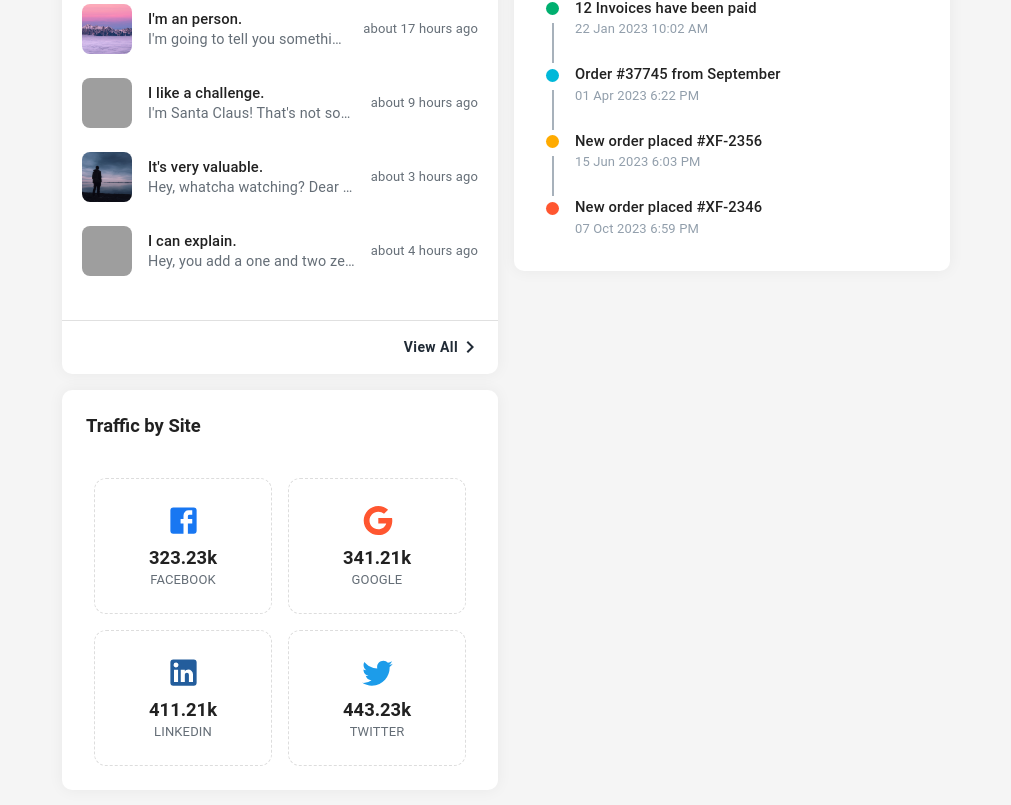
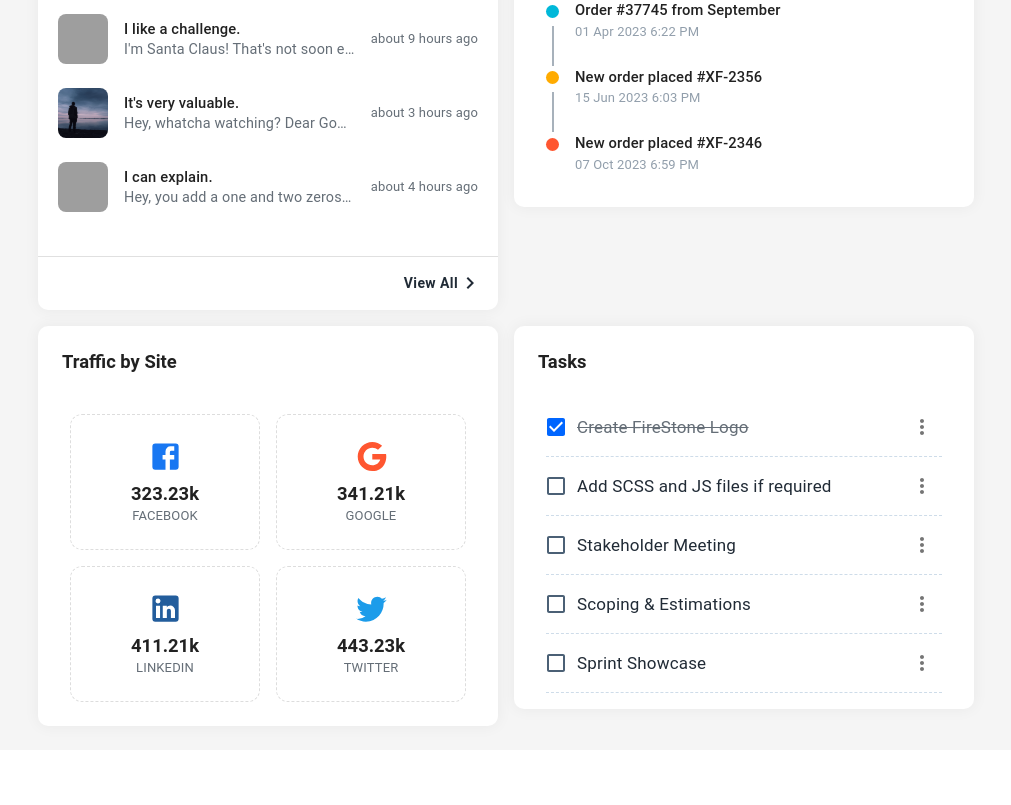
Before and after one commit to HTLA380/React-Dashboard, a React app: page / in a window 1280 px wide. Shown: the part 1485-2290 px from the top of the page, without its empty margins (266-1277 px from the left). After the commit the page ends 2235 px from the top, so only its background shows below. Built offline with nearby package versions, Linux system fonts and the light colour scheme; grey boxes are pictures that could not be loaded; the HTML template or start-up script is replaced by a standard one.

Commit message:
adding tasks

```diff
--- a/src/pages/dashboard/Dashboard.tsx
+++ b/src/pages/dashboard/Dashboard.tsx
@@ -8,10 +8,11 @@ import RadarChart from "./chart/RadarChart";
 import NewsUpdate from "./others/NewsUpdate";
 import OrderTimeLine from "./others/OrderTimeLine";
 import SocialMedia from "./others/SocialMedia";
+import Tasks from "./others/Tasks";
 
 const Dashboard: React.FC = () => {
   return (
-    <Container maxWidth="xl" sx={{ padding: "4rem 0 1rem" }}>
+    <Container maxWidth="xl" disableGutters>
       <Typography
         variant="h4"
         marginBottom={3}
@@ -53,6 +54,9 @@ const Dashboard: React.FC = () => {
         <Grid item xs={12} md={6} xl={4}>
           <SocialMedia />
         </Grid>
+        <Grid item xs={12} md={6} xl={8}>
+          <Tasks />
+        </Grid>
       </Grid>
     </Container>
   );
--- /dev/null
+++ b/src/pages/dashboard/others/Tasks.tsx
@@ -0,0 +1,132 @@
+import React, { useState } from "react";
+import { StyledCard } from "../../../components/Styles";
+import {
+  Box,
+  Checkbox,
+  Divider,
+  FormControlLabel,
+  IconButton,
+  List,
+  ListItemButton,
+  ListItemIcon,
+  ListItemText,
+  Stack,
+  Typography,
+} from "@mui/material";
+import {
+  CheckCircle,
+  Delete,
+  Edit,
+  MoreVert,
+  Share,
+} from "@mui/icons-material";
+import PopoverEl from "../../../utils/PopoverEl";
+
+interface RenderTasksInterface {
+  taskName: string;
+  finished?: boolean;
+}
+
+const RenderTasks: React.FC<RenderTasksInterface> = ({
+  taskName,
+  finished = false,
+}) => {
+  const [isCheck, setIsChecked] = useState<boolean>(finished);
+
+  const options = [
+    { icon: <CheckCircle sx={{ fontSize: 20 }} />, name: "Mark Complete" },
+    { icon: <Edit sx={{ fontSize: 20 }} />, name: "Edit" },
+    { icon: <Share sx={{ fontSize: 20 }} />, name: "Share" },
+    {
+      icon: <Delete sx={{ fontSize: 20, color: "rgb(255, 86, 48)" }} />,
+      name: "Delete",
+    },
+  ];
+
+  return (
+    <Stack
+      flexDirection={"row"}
+      alignItems={"center"}
+      justifyContent={"space-between"}
+      sx={{ padding: "0.5rem 0", borderBottom: "1px dashed #cedce9" }}>
+      <FormControlLabel
+        control={
+          <Checkbox
+            checked={isCheck}
+            onChange={() => setIsChecked((prev) => !prev)}
+            sx={{
+              color: "#4b6075",
+              "&.Mui-checked": {
+                color: "#0066ff",
+              },
+            }}
+          />
+        }
+        label={
+          <Typography
+            variant="body2"
+            fontSize={17}
+            sx={{
+              textDecoration: isCheck ? "line-through" : "none",
+              color: isCheck ? "secondary.dark" : "primary.contrastText",
+            }}>
+            {taskName}
+          </Typography>
+        }
+      />
+
+      <PopoverEl
+        anchorOrigin={{
+          vertical: "top",
+          horizontal: "left",
+        }}
+        ControlBtn={
+          <IconButton>
+            <MoreVert />
+          </IconButton>
+        }
+        PopoverContent={
+          <List disablePadding>
+            {options.map((option) => {
+              return (
+                <ListItemButton sx={{ padding: "0.25rem 1rem" }}>
+                  <ListItemIcon
+                    sx={{ minWidth: 30, color: "primary.contrastText" }}>
+                    {option.icon}
+                  </ListItemIcon>
+                  <ListItemText
+                    primary={
+                      <Typography variant="body2" fontSize={14}>
+                        {option.name}
+                      </Typography>
+                    }
+                  />
+                </ListItemButton>
+              );
+            })}
+          </List>
+        }
+      />
+    </Stack>
+  );
+};
+
+const Tasks: React.FC = () => {
+  return (
+    <StyledCard>
+      <Box margin={3}>
+        <Typography variant="h5">Tasks</Typography>
+      </Box>
+
+      <Box sx={{ padding: "0 2rem 1rem" }}>
+        <RenderTasks taskName={"Create FireStone Logo"} finished />
+        <RenderTasks taskName={"Add SCSS and JS files if required"} />
+        <RenderTasks taskName={"Stakeholder Meeting"} />
+        <RenderTasks taskName={"Scoping & Estimations"} />
+        <RenderTasks taskName={"Sprint Showcase"} />
+      </Box>
+    </StyledCard>
+  );
+};
+
+export default Tasks;
```
